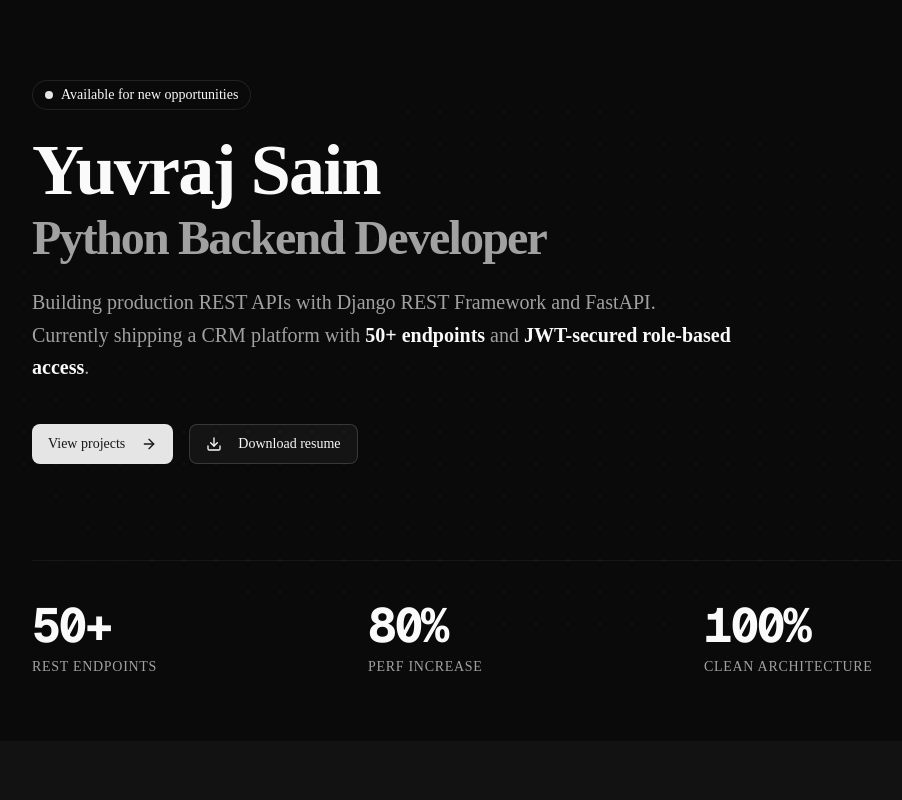
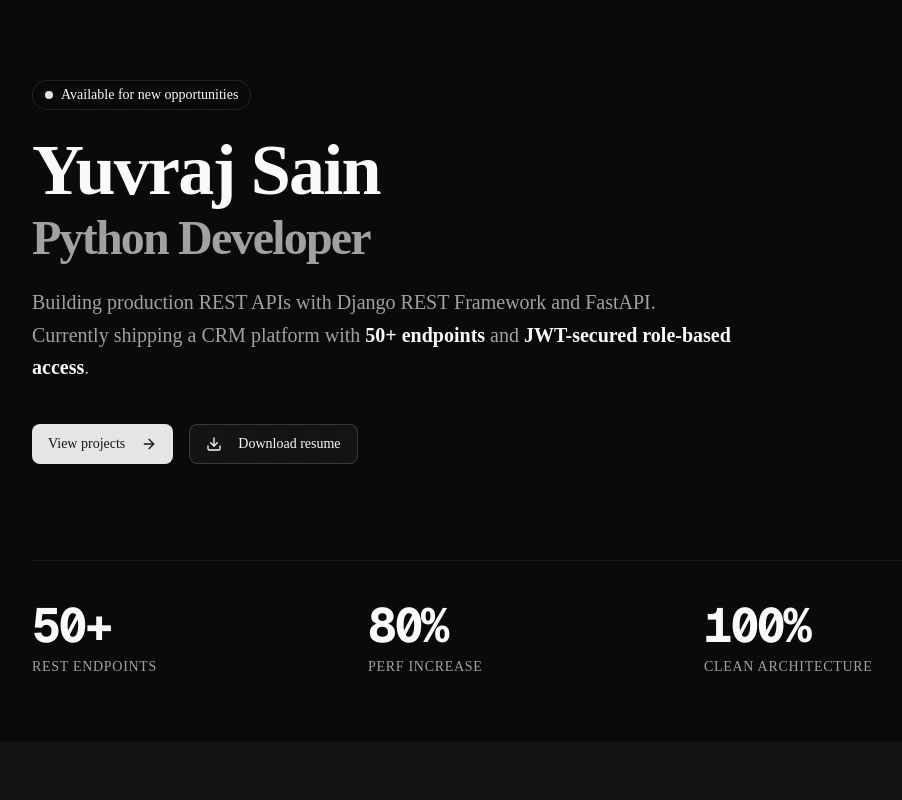
Before and after one commit to Mryuvrajsain/Yuvraj-Sain-Python-Developer, a Next.js app: page / in a window 1280 px wide. Shown: the top 800 px of the page, without its empty margins (120-1022 px from the left). Built offline with nearby package versions, Linux system fonts and the light colour scheme.

Commit message:
Update title to Python Developer in Hero section

```diff
--- a/src/components/Hero.tsx
+++ b/src/components/Hero.tsx
@@ -21,7 +21,7 @@ export function Hero() {
             <h1 className="text-4xl sm:text-5xl md:text-6xl lg:text-7xl font-bold tracking-tight text-foreground">
               Yuvraj Sain
               <span className="block text-muted-foreground mt-2 text-3xl sm:text-4xl md:text-5xl">
-                Python Backend Developer
+                Python Developer
               </span>
             </h1>
           </FadeIn>
```
